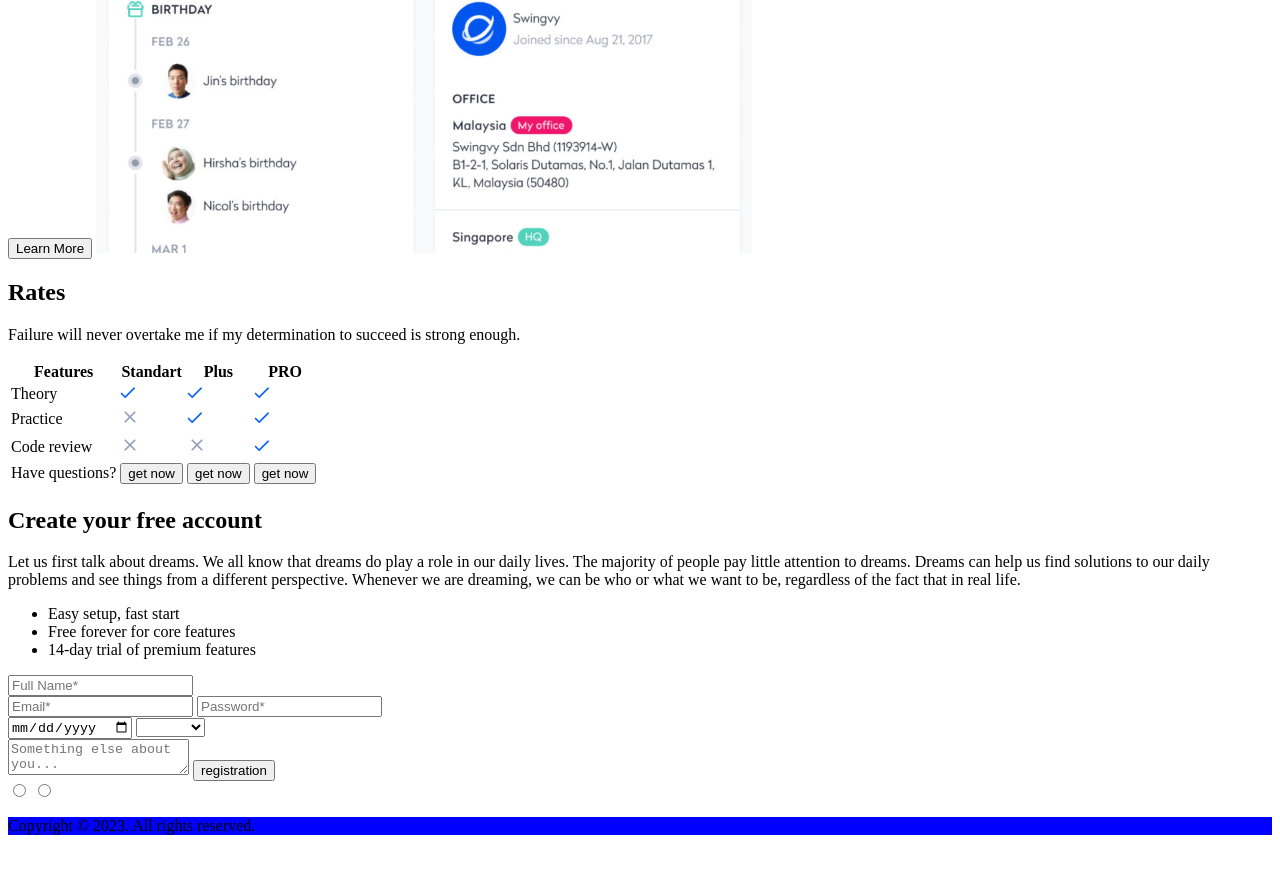
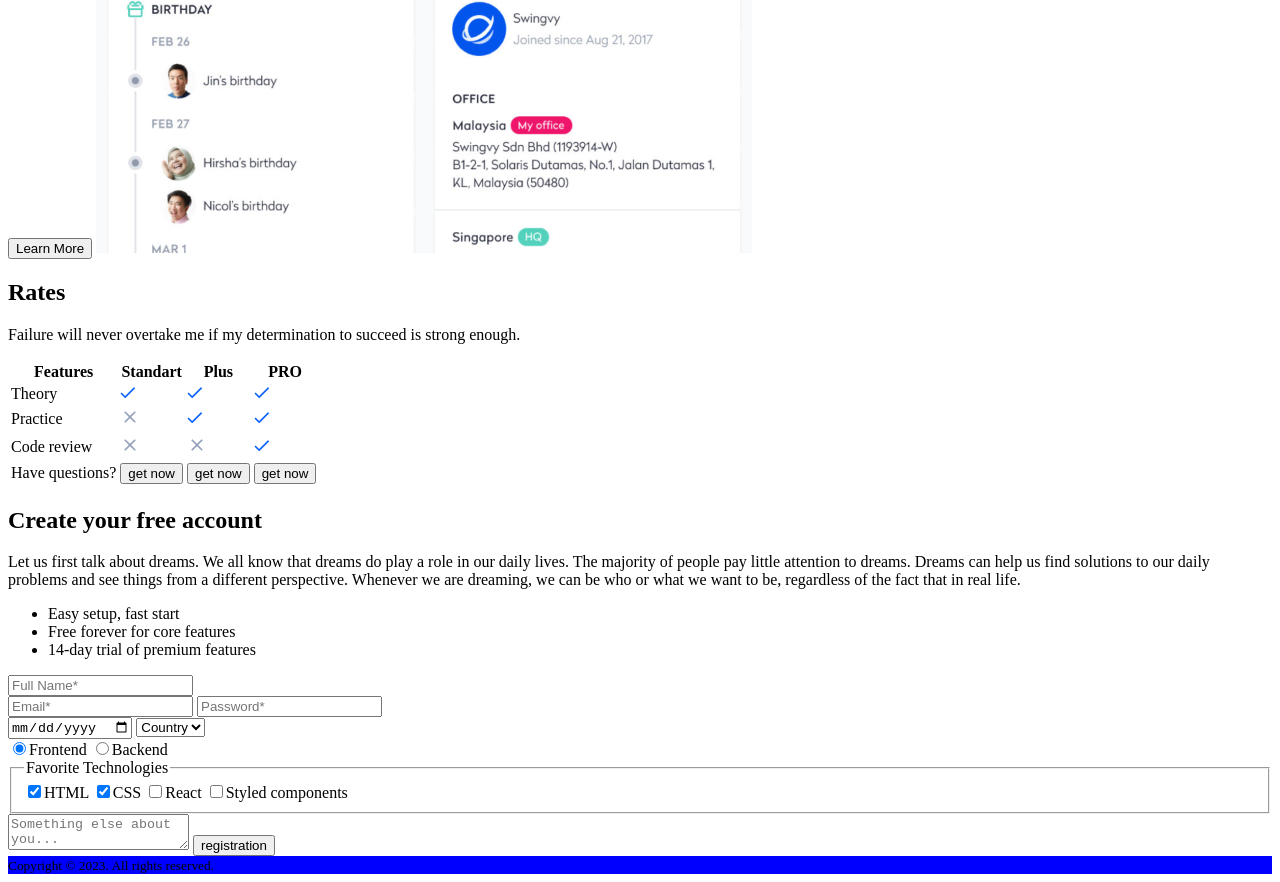
Before and after one commit to ksushatarasenko/frontend_projects, a plain HTML site: page project01_dz/index.html in a window 1280 px wide. Shown: the part 628-1510 px from the top of the page. Before the commit the page ends 1479 px from the top, so only its background shows below. Drawn offline with Linux system fonts and the light colour scheme.

Commit message:
add form

```diff
--- a/project01_dz/index.html
+++ b/project01_dz/index.html
@@ -77,34 +77,40 @@
                 </ul>
             </div>
             <div>
-                <form action="">
+                <form >
                     <input type="text" placeholder="Full Name*">
                     <div>
                         <input type="email" placeholder="Email*">
                         <input type="password" placeholder="Password*">
                     </div>
                     <div>
-                        <input type="date" placeholder="Date of Birth">
-                        <select name="" id="" >
-                            <option value="Country" disabled>Country</option>
-                            <option value=""></option>
-                            <option value=""></option>
-                            <option value=""></option>
-                            <option value=""></option>
+                        <input type="date" >
+                        <select >
+                            <option selected disabled>Country</option>
+                            <option value="">Belarus</option>
+                            <option value="">China</option>
+                            <option value="">USA</option>
                         </select>
                     </div>
+                    <div>
+                        <label for="front"><input type="radio" name="stack" checked id="front">Frontend</label>
+                        <label for="back"><input type="radio" name="stack" id="back">Backend</label>
+                    </div>
+                    <fieldset>
+                        <legend>Favorite Technologies</legend>
+                        <label for="html"><input type="checkbox" name="html" checked id="html">HTML</label>
+                        <label for="css"><input type="checkbox" name="css" checked id="css">CSS</label>
+                        <label for="react"><input type="checkbox" name="react" id="react">React</label>
+                        <label for="sc"><input type="checkbox" name="sc" id="sc">Styled components</label>
+                    </fieldset>
                     <textarea placeholder="Something else about you..."></textarea>
                     <button>registration</button>
-                    <div>
-                        <input type="radio">
-                        <input type="radio">
-                    </div>
                 </form>
             </div>
         </section>
     </main>
     <footer class="footer">
-        <p>Copyright © 2023. All rights reserved.</p>
+        <small>Copyright © 2023. All rights reserved.</small>
     </footer>
 </body>
 
```
